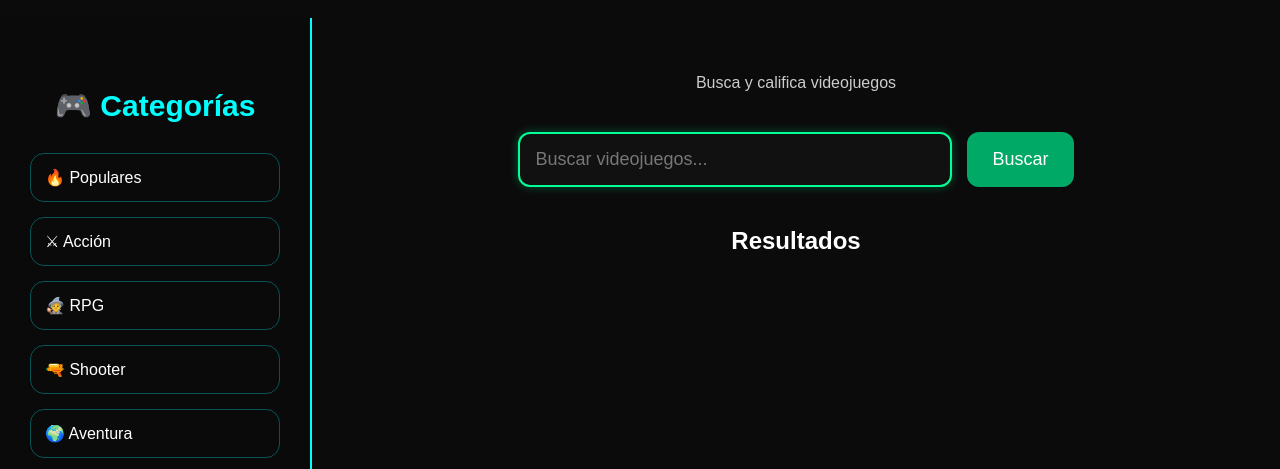
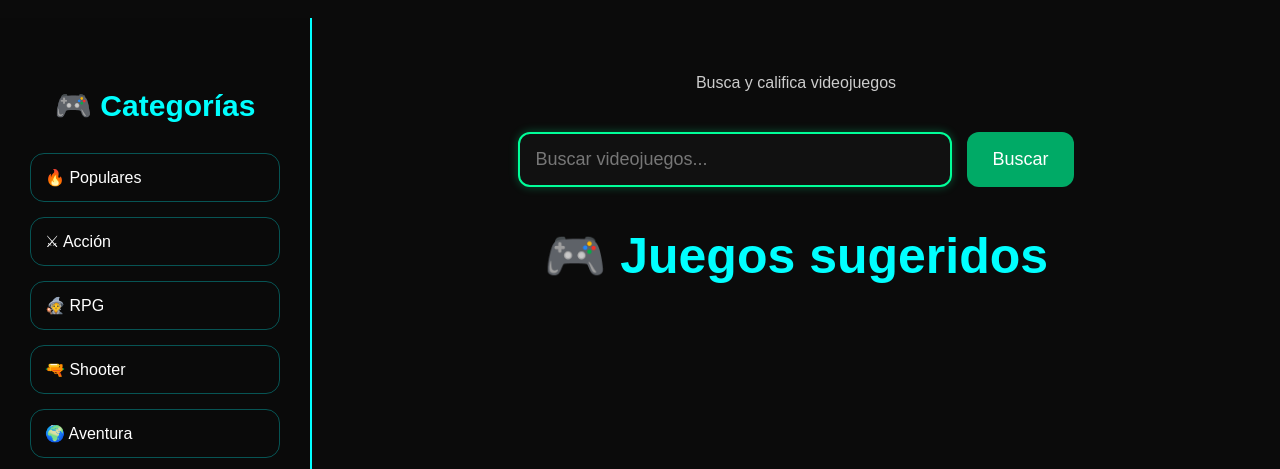
Before and after one commit to Arielito92/tiempo-de-videojuegos, a Flask app: page / in a window 1280 px wide. Shown: the part 540-1009 px from the top of the page. Run offline with Flask 3, Linux system fonts and the light colour scheme; data that the repository does not hold is empty.

Commit message:
Version final de la web

```diff
--- a/app.py
+++ b/app.py
@@ -1,7 +1,8 @@
-from flask import Flask, render_template, request, session, redirect
+from flask import Flask, render_template, request, session, redirect, send_from_directory
 import requests
 import sqlite3
 import os
+import random
 from werkzeug.utils import secure_filename
 from googletrans import Translator
 from requests.exceptions import ConnectionError
@@ -19,6 +20,14 @@ def inicio():
 
     url_populares = f"https://api.rawg.io/api/games?key={API_KEY}&ordering=-added&page_size=16"
 
+    pagina_random_1 = random.randint(1, 5)
+
+    pagina_random_2 = random.randint(6, 10)
+
+    url_sugeridos_1 = f"https://api.rawg.io/api/games?key={API_KEY}&page={pagina_random_1}&page_size=40"
+
+    url_sugeridos_2 = f"https://api.rawg.io/api/games?key={API_KEY}&page={pagina_random_2}&page_size=40"
+
     try:
 
         respuesta_populares = requests.get(url_populares)
@@ -30,6 +39,22 @@ def inicio():
     datos_populares = respuesta_populares.json()
 
     juegos_populares = datos_populares["results"]
+
+    respuesta_sugeridos_1 = requests.get(url_sugeridos_1)
+
+    respuesta_sugeridos_2 = requests.get(url_sugeridos_2)
+
+    datos_sugeridos_1 = respuesta_sugeridos_1.json()
+
+    datos_sugeridos_2 = respuesta_sugeridos_2.json()
+
+    juegos_sugeridos = (
+    datos_sugeridos_1["results"]
+    +
+    datos_sugeridos_2["results"]
+)
+
+    random.shuffle(juegos_sugeridos)
 
     url_accion = f"https://api.rawg.io/api/games?key={API_KEY}&genres=action&page_size=8"
 
@@ -73,6 +98,7 @@ def inicio():
     return render_template(
         "index.html",
         juegos_populares=juegos_populares,
+        juegos_sugeridos=juegos_sugeridos,
         usuario=usuario,
         accion=accion,
         rpg=rpg,
@@ -336,10 +362,10 @@ def guardar_usuario():
 
      conexion.close()
 
-    return render_template(
-    "registro.html",
-    error="Ese usuario ya existe"
-)
+     return render_template(
+     "registro.html",
+     error="Ese usuario ya existe"
+     )
 
     cursor.execute(
     """
@@ -390,7 +416,10 @@ def verificar_login():
 
     else:
 
-        return "Usuario o contraseña incorrectos"
+        return render_template(
+            "login.html",
+            error="Usuario o contraseña incorrectos"
+        )
 
 @app.route("/guardar_reseña", methods=["POST"])
 def guardar_reseña():
@@ -730,6 +759,19 @@ def subir_foto():
 
     return redirect(f"/usuario/{session['usuario']}")
 
+@app.route("/offline")
+def offline():
+
+ return render_template("offline.html")
+
+@app.route("/service-worker.js")
+def service_worker():
+
+    return send_from_directory(
+        ".",
+        "service-worker.js"
+    )
+
 if __name__ == "__main__":
 
     app.run(
--- a/static/style.css
+++ b/static/style.css
@@ -1779,3 +1779,26 @@ body {
 
     box-shadow: 0 0 25px #ff4da6;
 }
+
+.mensaje-error {
+
+    width: 400px;
+
+    margin: 20px auto;
+
+    background-color: #ff1e56;
+
+    color: white;
+
+    text-align: center;
+
+    padding: 15px;
+
+    border-radius: 15px;
+
+    font-size: 18px;
+
+    font-weight: bold;
+
+    box-shadow: 0px 0px 15px #ff1e56;
+}
--- a/templates/index.html
+++ b/templates/index.html
@@ -160,7 +160,6 @@ class="avatar-mini">
             class="busqueda-input"
             type="text"
             name="q"
-
             placeholder="Buscar videojuegos..."
         >
 
@@ -172,12 +171,47 @@ class="avatar-mini">
 
     </form>
 
-  <h2>Resultados</h2>
+    {% if not juegos %}
+
+    <h2 class="titulo-categoria">
+
+        🎮 Juegos sugeridos
+
+    </h2>
+
+
+    <div class="populares-grid">
+
+    {% for juego in juegos_sugeridos %}
+
+        <a
+        href="/juego/{{ juego.id }}"
+        class="juego-card">
+
+            <img
+            src="{{ juego.background_image }}"
+            class="juego_imagen">
+
+            <h3 class="juego_titulo">
+
+                {{ juego.name }}
+
+            </h3>
+
+        </a>
+
+    {% endfor %}
+
+    </div>
+
+    {% endif %}
 
     {% if juegos %}
 
     <h2 class="categoria-titulo">
+
         🔎 Resultados
+
     </h2>
 
     <div class="populares-grid">
@@ -204,7 +238,15 @@ class="avatar-mini">
 
 </div>
 
-</div>
+<script>
+
+if ("serviceWorker" in navigator) {
+
+    navigator.serviceWorker.register("/service-worker.js");
+
+}
+
+</script>
 
 </body>
 
```
Also changed, not shown: service-worker.js (added, +36 -0 lines), templates/categoria.html (+10 -0 lines), templates/juego.html (+10 -0 lines), templates/login.html (+10 -0 lines), templates/offline.html (+10 -0 lines), templates/perfil.html (+10 -0 lines), templates/registro.html (+10 -0 lines), static/uploads/the-old-snake-is-a-metaphor-for-kojimas-weariness-with-the-v0-ndhrsvk9broe1.webp (added), videojuegos.db. Lines whose indentation alone changed are shown as unchanged.
